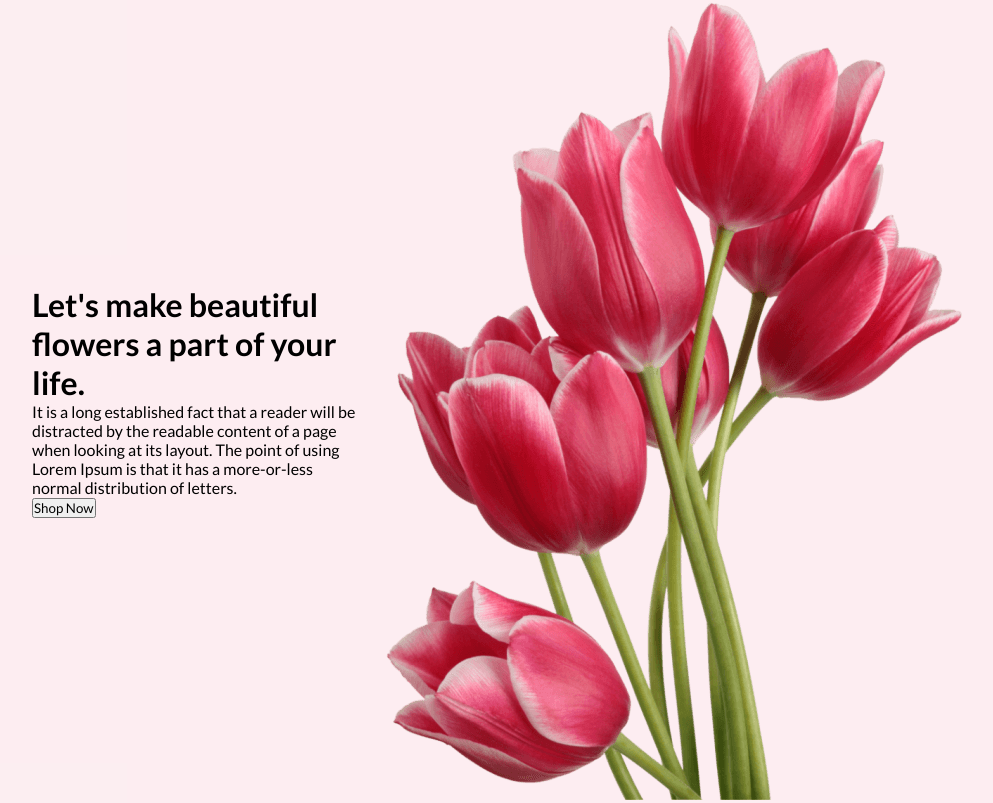
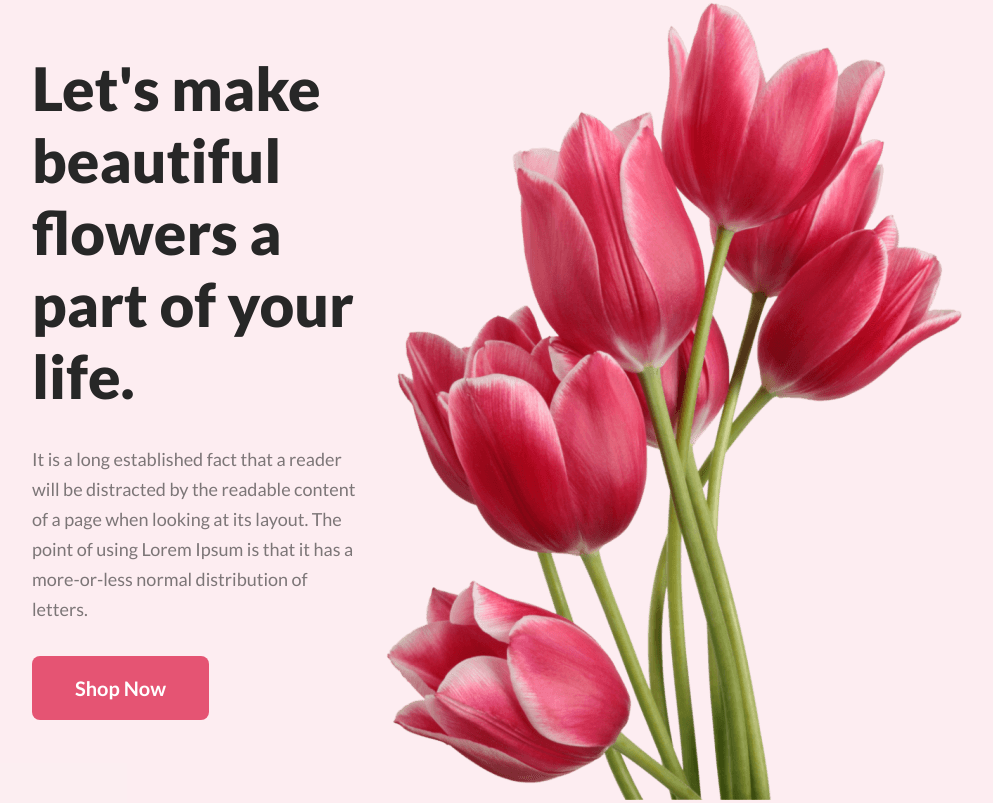
Before and after one commit to Sajjatul21/flower-shop, a plain HTML site: page index.html in a window 1280 px wide. Shown: the whole page, without its empty margins (128-1121 px from the left). Drawn offline with Linux system fonts and the light colour scheme.

Commit message:
style banner text

```diff
--- a/style/style.css
+++ b/style/style.css
@@ -5,6 +5,25 @@
     padding: 0;
     font-family: "Lato", sans-serif;
     ;
+}
+
+/* share style */
+p {
+    color: rgba(39, 39, 39, 0.6);
+    font-size: 18px;
+    font-weight: 400;
+    line-height: 30px;
+}
+
+button {
+    font-size: 20px;
+    font-weight: 700;
+    color: white;
+    background-color: rgb(229, 84, 115);
+    border: none;
+    border-radius: 8px;
+    padding: 20px 43px 20px 43px;
+
 }
 
 header {
@@ -23,3 +42,14 @@ header {
     align-items: center;
     justify-content: center;
 }
+
+.banner .banner-text * {
+    margin-bottom: 32px;
+}
+
+.banner .banner-text h1 {
+    color: rgb(39, 39, 39);
+    font-family: Lato;
+    font-size: 60px;
+    font-weight: 800;
+}
```
